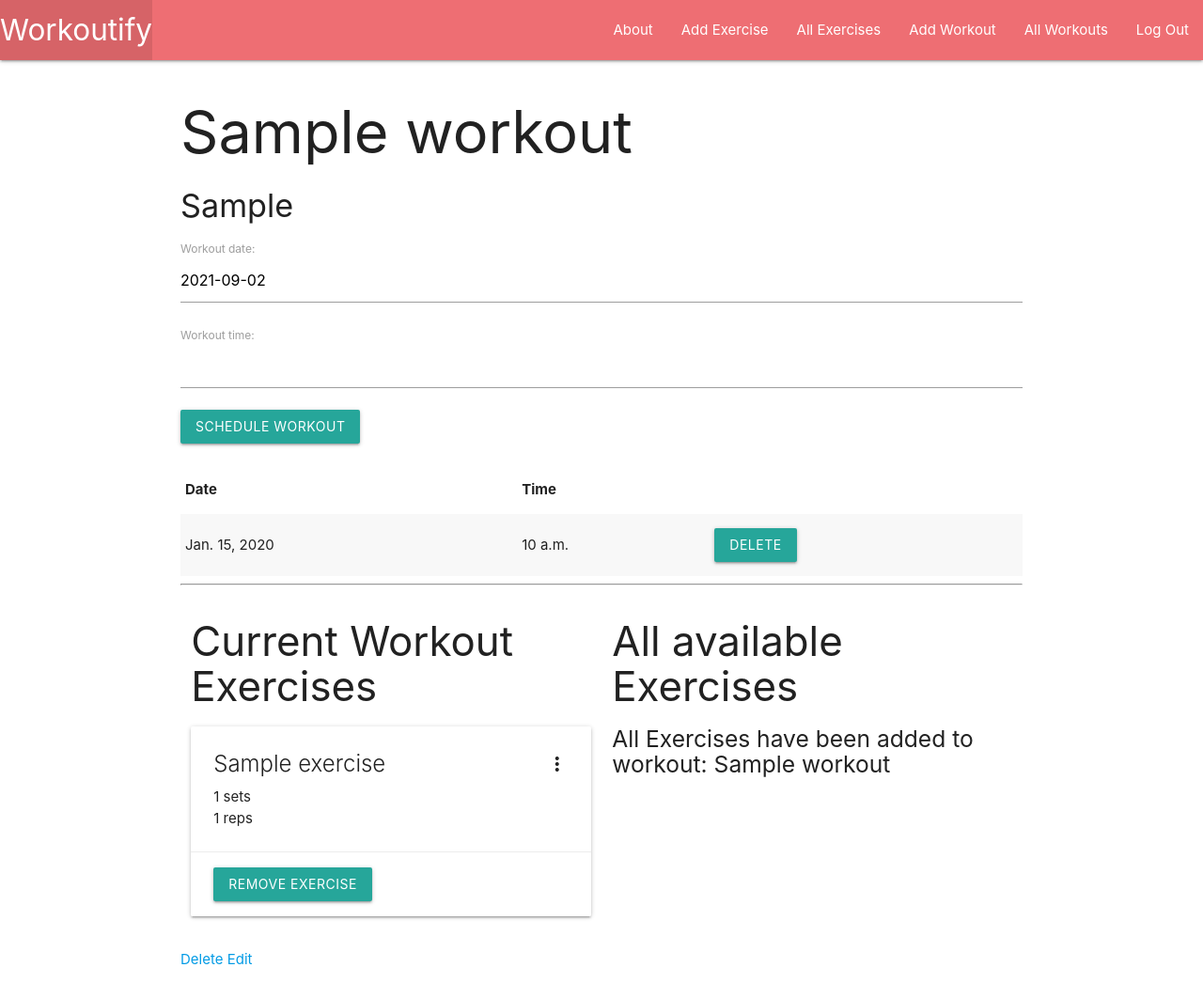
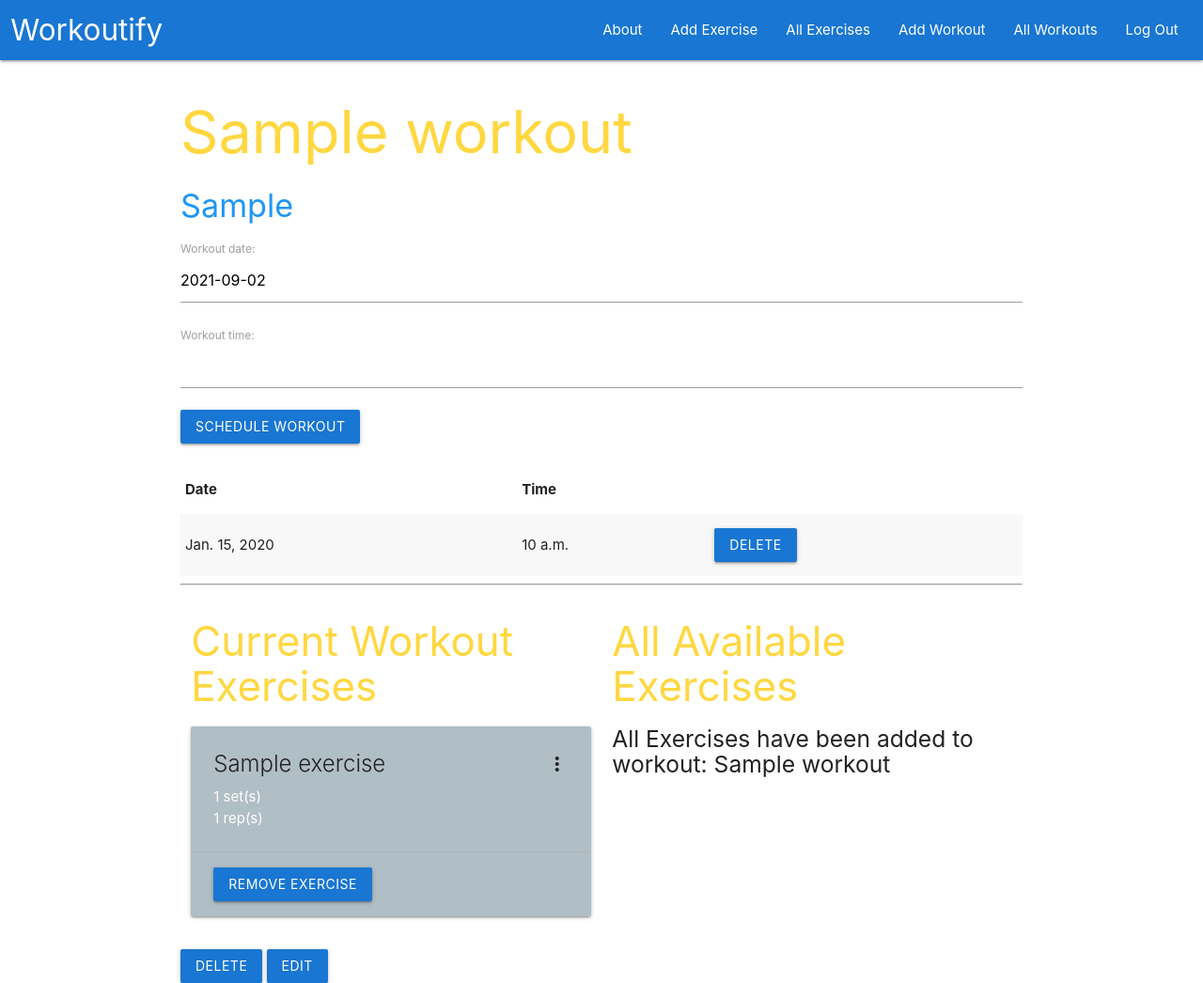
Before and after one commit to CharlesAta/Workoutify, a Django app: page /workouts/1/ in a window 1280 px wide. Shown: the whole page at 94% size. Run offline with Django 3.2, Linux system fonts and the light colour scheme; a user stored in the database is signed in; tables that the repository leaves empty hold one stand-in row (values such as "Sample post").

Commit message:
updating styles

```diff
--- a/workoutify/main_app/static/js/script.js
+++ b/workoutify/main_app/static/js/script.js
@@ -30,3 +30,8 @@ if(typeof schedWorkoutBtn !== 'undefined' && schedWorkoutBtn !== null){
         timeEl.value = two_four_clock;
     })
 }
+
+
+$(document).ready(function(){
+    $('.sidenav').sidenav();
+});
--- a/workoutify/main_app/templates/base.html
+++ b/workoutify/main_app/templates/base.html
@@ -17,19 +17,22 @@
       href="{% static 'css/style.css' %}"
     />
     <link href="https://fonts.googleapis.com/icon?family=Material+Icons" rel="stylesheet">
+    <script src="https://ajax.googleapis.com/ajax/libs/jquery/3.5.1/jquery.min.js"></script>
     <script src="https://cdnjs.cloudflare.com/ajax/libs/materialize/1.0.0/js/materialize.min.js"></script>
     <script defer src="{% static 'js/script.js' %}"></script>
   </head>
   <body>
-    <header class="navbar-fixed">
+    <header>
+
+      <div class="navbar-fixed">
+
+        <div class="row">
           <nav>
-        <div class="nav-wrapper">
-          <ul>
-            <li>
-              <a href="/" class="left brand-logo">Workoutify</a>
-            </li>
-          </ul>
-          <ul class="right">
+              <div class="nav-wrapper blue darken-2">
+                <div class="col s12">
+                    <a href="/" class="brand-logo">Workoutify</a>
+                    <a href="#" data-target="mobile-demo" class="sidenav-trigger"><i class="material-icons">menu</i></a>
+                <ul class="right hide-on-med-and-down">
                   <li><a href="{% url 'about' %}">About</a></li>
                   {% if user.is_authenticated %}
                   <li><a href="{% url 'exercises_create' %}">Add Exercise</a></li>
@@ -43,8 +46,27 @@
                   {% endif %}
                 </ul>
               </div>
+            </div>
           </nav>
+        </div>
+      </div>
+          <ul class="sidenav" id="mobile-demo">
+            <li><a href="{% url 'about' %}">About</a></li>
+              {% if user.is_authenticated %}
+              <li><a href="{% url 'exercises_create' %}">Add Exercise</a></li>
+              <li><a href="{% url 'exercises_index' %}">All Exercises</a></li>
+              <li><a href="{% url 'workouts_create' %}">Add Workout</a></li>
+              <li><a href="{% url 'workouts_index' %}">All Workouts</a></li>
+              <li><a href="{% url 'logout' %}">Log Out</a></li>
+              {% else %}
+              <li><a href="{% url 'signup' %}">Sign Up</a></li>
+              <li><a href="{% url 'login' %}">Log In</a></li>
+              {% endif %}
+        </ul>
+    </div>
     </header>
     <main class="container">{% block content %} {% endblock %}</main>
+
+
   </body>
 </html>
--- a/workoutify/main_app/templates/main_app/exercise_form.html
+++ b/workoutify/main_app/templates/main_app/exercise_form.html
@@ -1,5 +1,5 @@
 {% extends 'base.html' %} {% block content %}
-<h1>Add Exercise</h1>
+<h1 class="amber-text text-accent-2">Add Exercise</h1>
 <!-- Leaving the action empty makes the form post to the same url used to display it -->
 <form action="" method="post">
   <!-- Django requires the following for security purposes -->
@@ -8,6 +8,8 @@
     <!-- Render the inputs inside of <tr>s & <td>s -->
     {{ form.as_table }}
   </table>
-  <input type="submit" value="Submit!" class="btn" />
+  <div class="row">
+    <input type="submit" value="Submit!" class="btn blue darken-2" />
+  </div>
 </form>
 {% endblock %}
--- a/workoutify/main_app/templates/main_app/workout_confirm_delete.html
+++ b/workoutify/main_app/templates/main_app/workout_confirm_delete.html
@@ -3,12 +3,12 @@
 
 <h4>
   Are you sure you want to delete the following workout:
-  <span class="teal-text">{{ object.name }}</span>?
+  <span class="blue-text">{{ object.name }}</span>?
 </h4>
 
 <form action="" method="POST">
   {% csrf_token %}
-  <input type="submit" value="Yes - Delete!" class="btn" />
-  <a href="{% url 'workouts_detail' object.id %}">Cancel</a>
+  <input type="submit" value="Yes - Delete!" class="btn blue darken-2" />
+  <a class="btn blue darken-2" href="{% url 'workouts_detail' object.id %}">Cancel</a>
 </form>
 {% endblock %}
--- a/workoutify/main_app/templates/main_app/workout_detail.html
+++ b/workoutify/main_app/templates/main_app/workout_detail.html
@@ -1,13 +1,13 @@
 {% extends 'base.html' %} {% block content %}
 
-<h1>{{ workout.name }}</h1>
-<h4>{{ workout.location }}</h4>
+<h1 class="amber-text text-accent-2">{{ workout.name }}</h1>
+<h4 class="blue-text darken-2">{{ workout.location }}</h4>
 
 <div class="col s6">
     <form action="{% url 'add_schedule' workout.id %}" method="post">
       {% csrf_token %}
       {{ schedule_form.as_p }}
-      <input id="sched-workout-btn" type="submit" class="btn" value="Schedule Workout">
+      <input id="sched-workout-btn" type="submit" class="btn blue darken-2" value="Schedule Workout">
     </form>
     <br>
 
@@ -23,7 +23,7 @@
             <td>
               <form method='POST' action="{% url 'delete_schedule' workout.id schedule.id %}">
                 {% csrf_token %}
-                <button type="submit" class='btn'>Delete</button>
+                <button type="submit" class='btn blue darken-2'>Delete</button>
               </form>
             </td>
           </tr>
@@ -36,28 +36,28 @@
 <hr>
 <div class="row">
   <div class="col s6">
-    <h3>Current Workout Exercises</h3>
+    <h3 class="amber-text text-accent-2">Current Workout Exercises</h3>
     {% if workout.exercises.count %}
       {% for exercise in workout.exercises.all %}
-        <div class="card">
-          <div class="card-content">
+        <div class="card blue-grey lighten-3">
+          <div class="card-content white-text">
             <span class="card-title activator grey-text text-darken-4">
                {{ exercise.name }}<i class="material-icons right">more_vert</i>
             </span>
-            <p>{{ exercise.sets }} sets</p>
-            <p>{{ exercise.reps }} reps</p>
+            <p>{{ exercise.sets }} set(s)</p>
+            <p>{{ exercise.reps }} rep(s)</p>
           </div>
 
           <div class="card-reveal">
             <span class="card-title grey-text text-darken-4">{{ exercise.name }}<i class="material-icons right">close</i></span>
             <p>{{ exercise.description }}</p>
-            <p>{{ exercise.sets }} sets</p>
-            <p>{{ exercise.reps }} reps</p>
+            <p>{{ exercise.sets }} set(s)</p>
+            <p>{{ exercise.reps }} rep(s)</p>
           </div>
           <div class="card-action">
             <form action="{% url 'unassoc_exercise' workout.id exercise.id %}" method="POST">
               {% csrf_token %}
-              <button type='submit' class='btn'>Remove Exercise</button>
+              <button type='submit' class='btn blue darken-2'>Remove Exercise</button>
             </form>
           </div>
         </div>
@@ -69,11 +69,11 @@
   <!-- Available exercises will come after this line -->
 
   <div class="col s6">
-    <h3>All available Exercises</h3>
+    <h3 class="amber-text text-accent-2">All Available Exercises</h3>
     {% if exercises.count %}
       {% for exercise in exercises.all %}
-        <div class="card">
-          <div class="card-content">
+        <div class="card blue-grey lighten-3">
+          <div class="card-content white-text">
             <span class="card-title activator grey-text text-darken-4">
                {{ exercise.name }}<i class="material-icons right">more_vert</i>
             </span>
@@ -90,7 +90,7 @@
           <div class="card-action">
             <form action="{% url 'assoc_exercise' workout.id exercise.id %}" method="POST">
               {% csrf_token %}
-              <button type='submit' class='btn'>Add Exercise</button>
+              <button type='submit' class='btn blue darken-2'>Add Exercise</button>
             </form>
           </div>
 
@@ -102,8 +102,8 @@
   </div>
 </div>
 
-<a href="{% url 'workouts_delete' workout.id %}">Delete</a>
-<a href="{% url 'workouts_update' workout.id %}">Edit</a>
+<a class="btn blue darken-2" href="{% url 'workouts_delete' workout.id %}">Delete</a>
+<a class="btn blue darken-2" href="{% url 'workouts_update' workout.id %}">Edit</a>
 
 
 
--- a/workoutify/main_app/templates/main_app/workout_form.html
+++ b/workoutify/main_app/templates/main_app/workout_form.html
@@ -1,5 +1,5 @@
 {% extends 'base.html' %} {% block content %}
-<h1>Add Workout</h1>
+<h1 class="amber-text text-accent-2">Add Workout</h1>
 <!-- Leaving the action empty makes the form post to the same url used to display it -->
 <form action="" method="post">
   <!-- Django requires the following for security purposes -->
@@ -8,6 +8,6 @@
     <!-- Render the inputs inside of <tr>s & <td>s -->
     {{ form.as_table }}
   </table>
-  <input type="submit" value="Submit!" class="btn" />
+  <input type="submit" value="Submit!" class="btn blue darken-2" />
 </form>
 {% endblock %}
--- a/workoutify/main_app/templates/registration/login.html
+++ b/workoutify/main_app/templates/registration/login.html
@@ -4,7 +4,7 @@
 
 <form method="post" action="{% url 'login' %}">
   {% csrf_token %} {{ form.as_p }}
-  <input type="submit" class="btn" value="login" />
+  <input type="submit" class="btn blue darken-2" value="login" />
   <input type="hidden" name="next" value="{{ next }}" />
 </form>
 {% endblock %}
```
Also changed, not shown: workoutify/main_app/templates/about.html (+6 -1 lines), workoutify/main_app/templates/home.html (+23 -11 lines), workoutify/main_app/templates/main_app/exercise_confirm_delete.html (+4 -4 lines), workoutify/main_app/templates/main_app/exercise_detail.html (+12 -6 lines), workoutify/main_app/templates/main_app/exercise_list.html (+4 -4 lines), workoutify/main_app/templates/main_app/workout_list.html (+4 -4 lines). Lines whose indentation alone changed are shown as unchanged.
